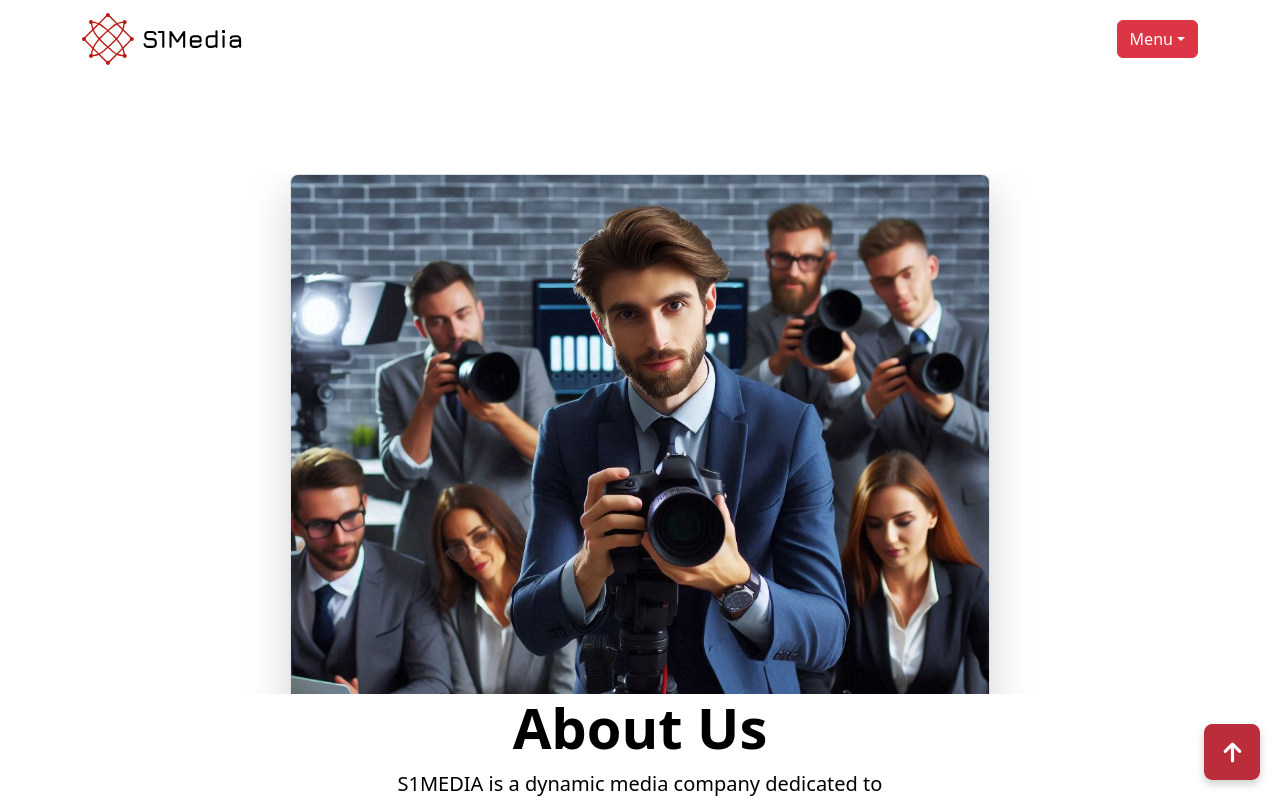
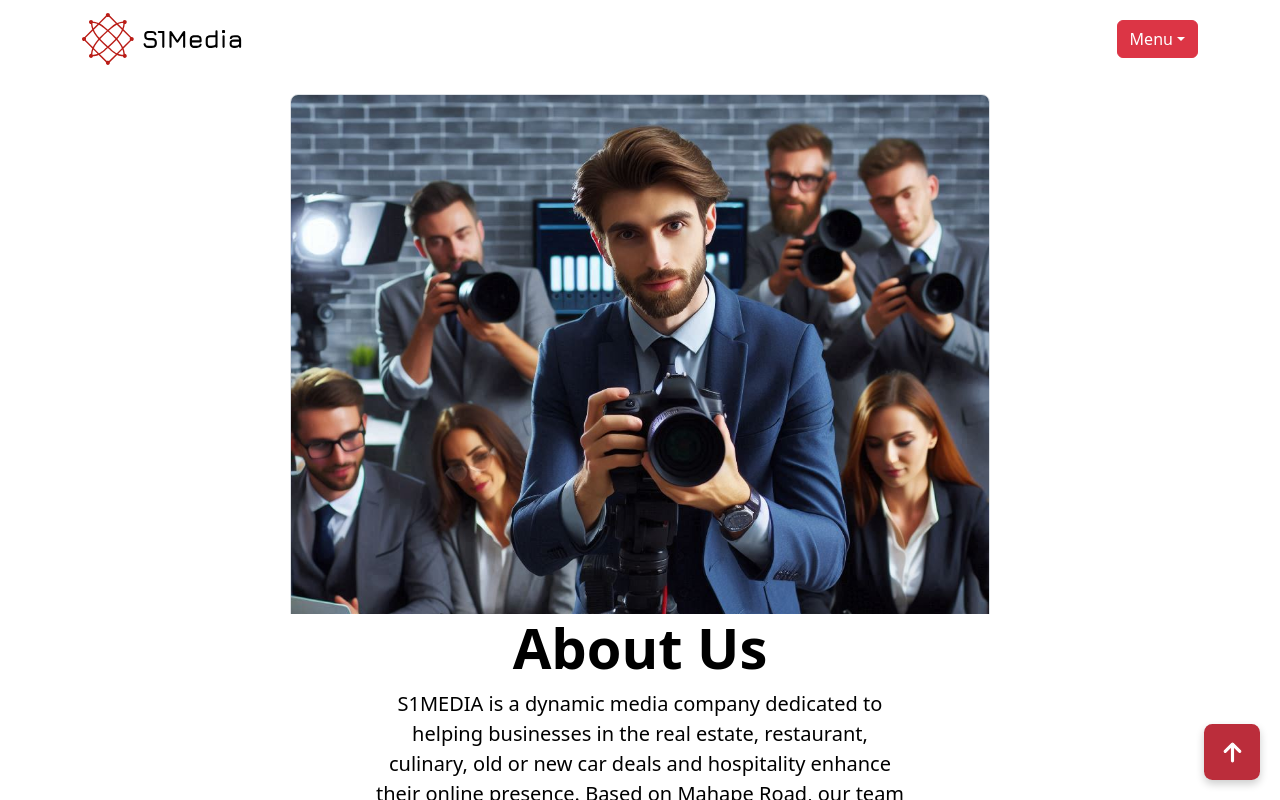
Before and after one commit to KodeInnovate-WorkSpace/s1media.in, a React (Vite) app: page /about in a window 1280 px wide. Shown: the top 800 px of the page. Built offline with nearby package versions, Linux system fonts and the light colour scheme.

Commit message:
Update: Reduced top spacing from about us

```diff
--- a/src/components/center_hero.jsx
+++ b/src/components/center_hero.jsx
@@ -4,14 +4,14 @@ import { Fade } from "react-awesome-reveal";
 const CenterHero = ({ title, content, img }) => {
   return (
     <>
-      <div className="px-4 pt-5 my-5 text-center  text-black">
+      <div className="px-4 pt-3 text-center text-black">
         {/* image */}
         <div className="overflow-hidden" style={{ maxHeight: "65vh" }}>
           <div className="container px-5">
             <Fade>
               <img
                 src={img}
-                className="img-fluid border rounded-3 shadow-lg mb-4"
+                className="img-fluid border rounded-3 mb-4"
                 alt="Example image"
                 width="700"
                 height="500"
```
